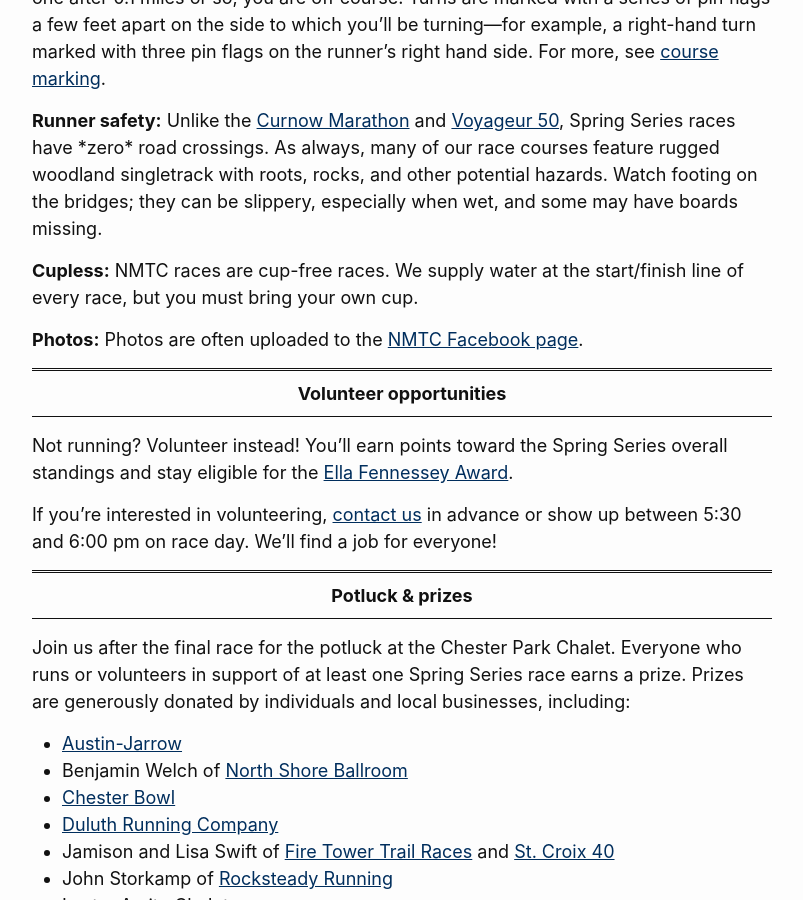
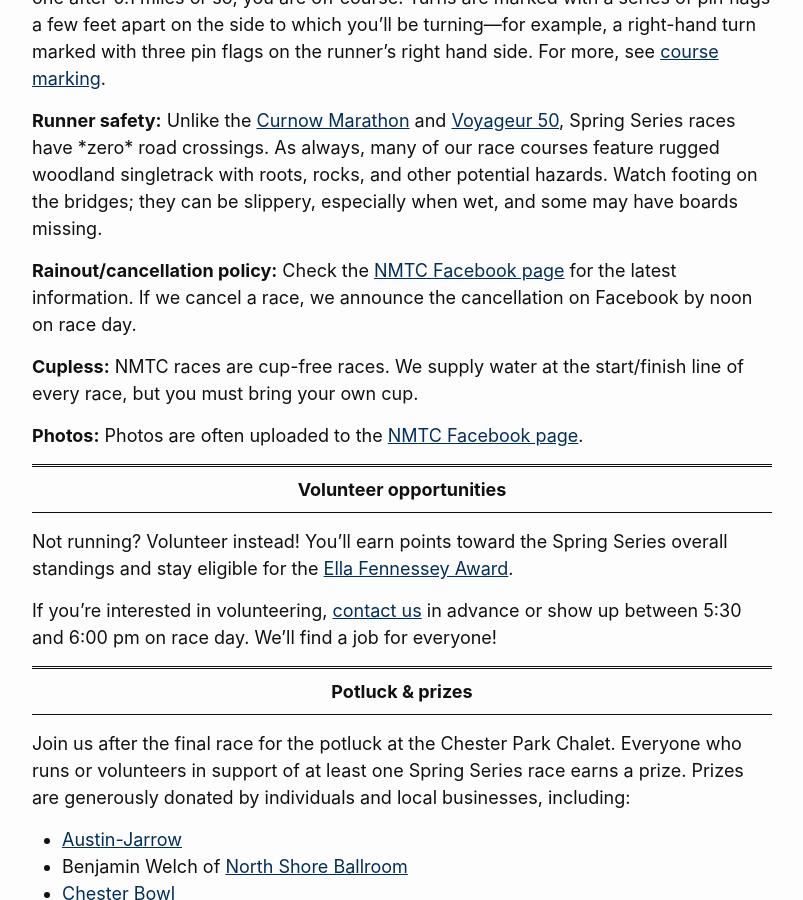
Before and after one commit to nmtc-run/nmtc-run.github.io, a Jekyll site: the page built from pages/series-spring.md, in a window 1280 px wide and 900 px high, scrolled down 3499 px. Shown: the whole window, without its empty margins (238-1041 px from the left). Built offline with Jekyll 4.4.1, drawn with Linux system fonts in a browser that asks for light colours.

Commit message:
added rainout/cancellation policy

```diff
--- a/_includes/series-details.md
+++ b/_includes/series-details.md
@@ -38,6 +38,8 @@
 
 **Runner safety:** Unlike the [Curnow Marathon](/curnow) and [Voyageur 50](/voyageur), {{ springFall }} Series races have \*zero\* road crossings. As always, many of our race courses feature rugged woodland singletrack with roots, rocks, and other potential hazards. Watch footing on the bridges; they can be slippery, especially when wet, and some may have boards missing.
 
+**Rainout/cancellation policy:** Check the [NMTC Facebook page](https://www.facebook.com/runnmtc/){:target="_blank"} for the latest information. If we cancel a race, we announce the cancellation on Facebook by noon on race day.
+
 **Cupless:** NMTC races are cup-free races. We supply water at the start/finish line of every race, but you must bring your own cup.
 
 **Photos:** Photos are often uploaded to the [NMTC Facebook page](https://www.facebook.com/runnmtc).
```
